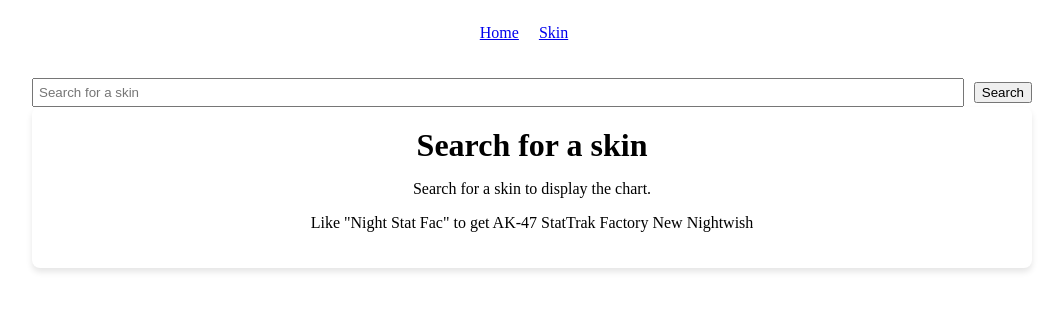
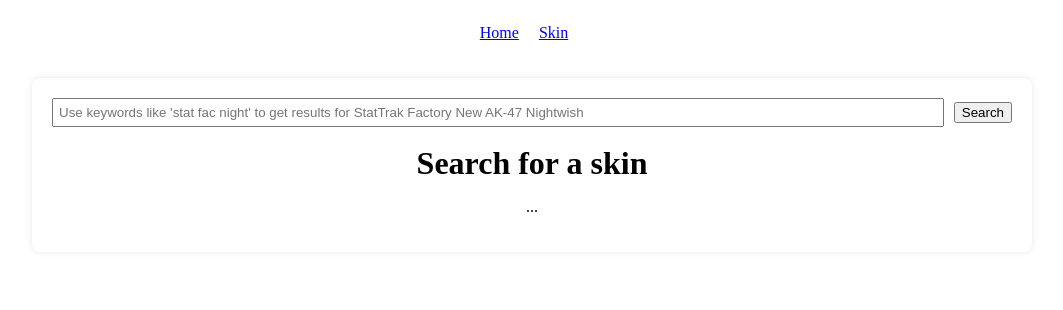
Before and after one commit to ftwfabian/CSGOSkinApp, a Svelte app in the folder CSGOSkinApp/ClientApp/: page /Skin in a window 1280 px wide. Shown: the top 310 px of the page, without its empty margins (108-1171 px from the left). Built offline with nearby package versions, Linux system fonts and the light colour scheme.

Commit message:
skin float to price page working and generally done

```diff
--- a/CSGOSkinApp/ClientApp/src/components/SkinSearch.svelte
+++ b/CSGOSkinApp/ClientApp/src/components/SkinSearch.svelte
@@ -22,7 +22,7 @@
     <input
         type = "text"
         bind:value={searchSkinName}
-        placeholder="Search for a skin"
+        placeholder="Use keywords like 'stat fac night' to get results for StatTrak Factory New AK-47 Nightwish"
         on:keydown={handleKeyDown}
     />
     <button on:click={handleSearch} class="btn btn-primary">Search</button>
--- a/CSGOSkinApp/ClientApp/src/components/SkinStatChart.svelte
+++ b/CSGOSkinApp/ClientApp/src/components/SkinStatChart.svelte
@@ -6,6 +6,7 @@ import { get } from 'svelte/store';
 import SkinSearch from './SkinSearch.svelte';
 
 export let skinName = '';
+let skinImageLink = '';
 let chartCanvas;
 let chart;
 let error = null;
@@ -89,6 +90,7 @@ async function updateChart() {
     try {
         chartData = await fetchSkinData(skinName);
         skinName = chartData[0].name;
+        skinImageLink = chartData[0].url;
         createChart();
     } catch (err) {
         console.error('Error updating chart:', err);
@@ -118,22 +120,24 @@ $: if (chartCanvas && chartData) {
 </script>
 
 <main>
-    <SkinSearch on:search={handleSearch}/>
     <div class="chart-box">
+        <SkinSearch on:search={handleSearch}/>
+        <br/>
         <h1>{skinName ? `${skinName} Price vs Float` : 'Search for a skin'}</h1>
         {#if isLoading}
             <p>Loading...</p>
         {:else if error}
             <p class="error">{error}</p>
         {:else if !skinName}
-            <p>Search for a skin to display the chart.</p>
-            <p>Like "Night Stat Fac" to get AK-47 StatTrak Factory New Nightwish</p>
+            <p>...</p>
         {:else}
             <div class="chart-container">
                 <canvas bind:this={chartCanvas}></canvas>
             </div>
+
         {/if}
     </div>
+    <img src={skinImageLink}/>
 </main>
 
 <style>
@@ -147,7 +151,7 @@ $: if (chartCanvas && chartData) {
       background-color: white;
       border-radius: 8px;
       padding: 20px;
-      box-shadow: 0 4px 6px rgba(0,0,0,0.1);
+      box-shadow: 0 0 6px rgba(0,0,0,0.1);
       margin-bottom: 20px;
   }
 
```
Also changed, not shown: 2 other files (tests, documents, lock files or other folders).
